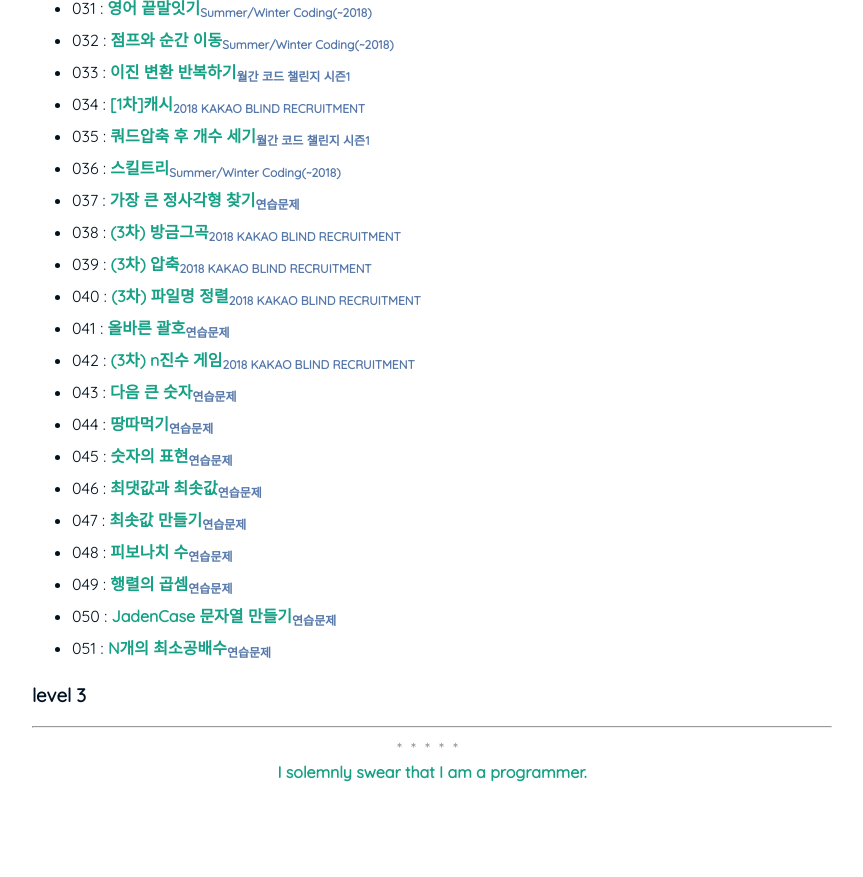
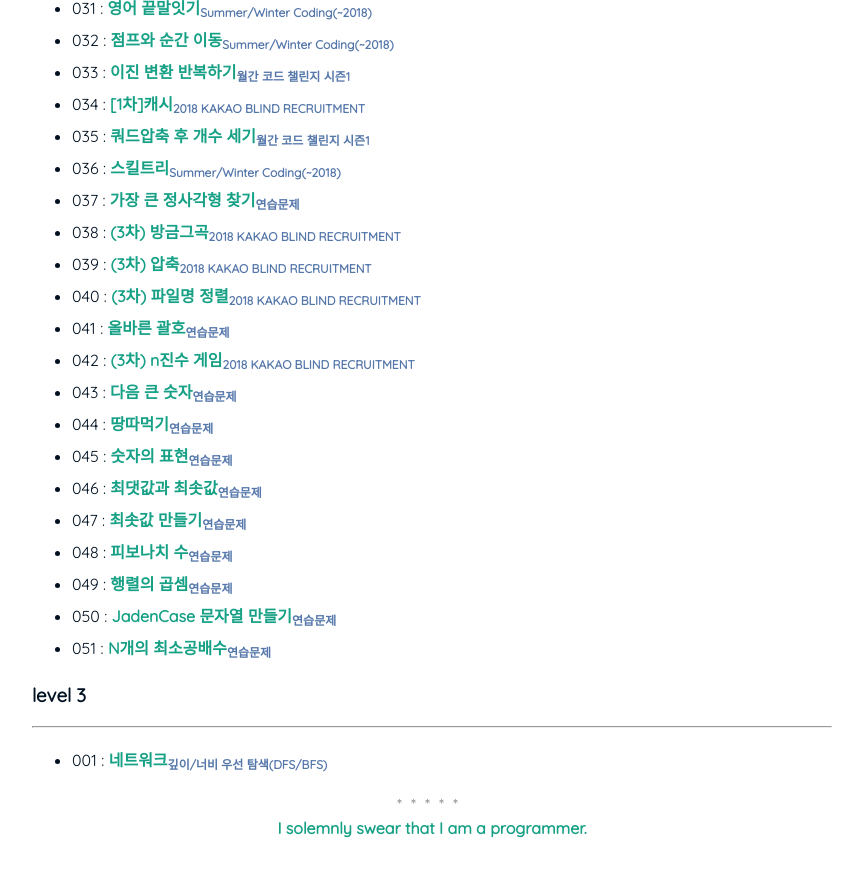
Before and after one commit to nimkoes/portfolio, a Jekyll site: the page built from _posts/2021-04-30-Programmers-Algorithm-Problem.md, in a window 1280 px wide and 900 px high, scrolled down 6277 px. Shown: the top 877 px of the window, without its empty margins (208-1071 px from the left). Built offline with Jekyll 4.4.1, drawn with Linux system fonts in a browser that asks for light colours; before the commit the page ends 7121 px from its top, so only the background shows below that.

Commit message:
포스트 수정, 프로그래머스 level3 '네트워크' 문제 풀이 블로그 링크 추가

```diff
--- a/_posts/2021-04-30-Programmers-Algorithm-Problem.md
+++ b/_posts/2021-04-30-Programmers-Algorithm-Problem.md
@@ -166,8 +166,12 @@ author: "nimkoes"
 - 050 : [**JadenCase 문자열 만들기**<sub>연습문제</sub>][link_level_2_050]
 - 051 : [**N개의 최소공배수**<sub>연습문제</sub>][link_level_2_051]
 
+
 ### level 3
 ---
+
+- 001 : [**네트워크**<sub>깊이/너비 우선 탐색(DFS/BFS)</sub>][link_level_3_001]
+
 
 
 
@@ -275,3 +279,6 @@ author: "nimkoes"
 [link_level_2_049]:https://xxxelppa.tistory.com/257
 [link_level_2_050]:https://xxxelppa.tistory.com/258
 [link_level_2_051]:https://xxxelppa.tistory.com/259
+
+
+[link_level_3_001]:https://xxxelppa.tistory.com/262
```
